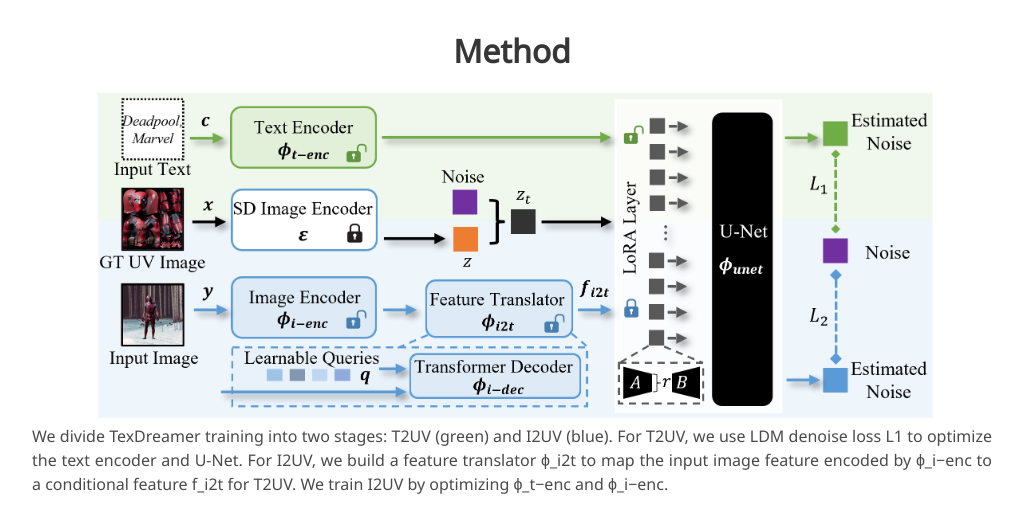
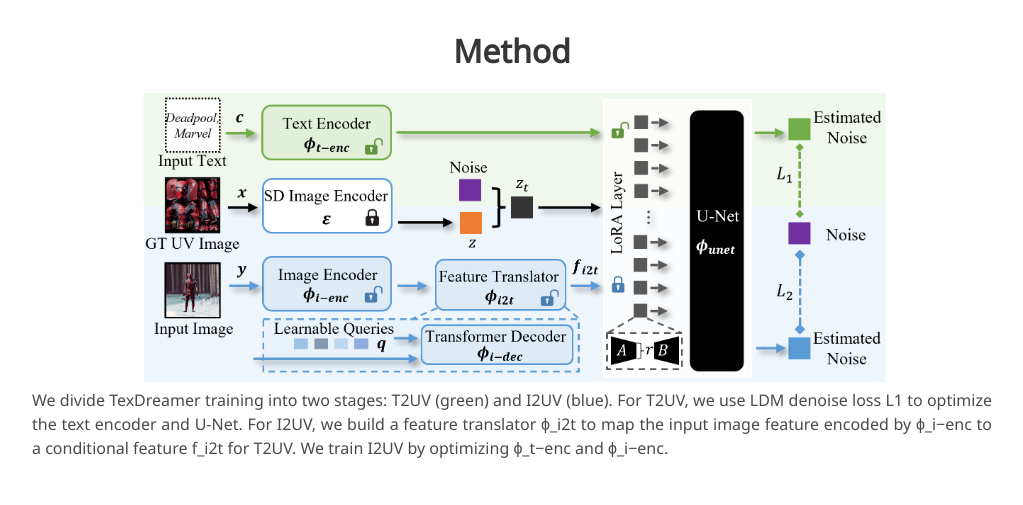
Before and after one commit to ggxxii/ggxxii.github.io, a plain HTML site: page texdreamer/index.html in a window 1280 px wide. Shown: the part 1606-2111 px from the top of the page, without its empty margins (128-1151 px from the left). Drawn offline with nearby package versions, Linux system fonts and the light colour scheme; some icons are missing; a web font is replaced by a local one.

Commit message:
undate layout

```diff
--- a/texdreamer/index.html
+++ b/texdreamer/index.html
@@ -413,7 +413,7 @@
       <div class="column is-full-width">
         <br />
         <h2 class="title is-3">Method</h2>
-          <img src="./static/images/method.png" alt="method" style="width:90%; ">
+          <img src="./static/images/method.png" alt="method" style="width:80%; ">
           <div class="content has-text-justified">
             <p>
               We divide TexDreamer training into two stages: T2UV (green) and I2UV (blue). For
```
